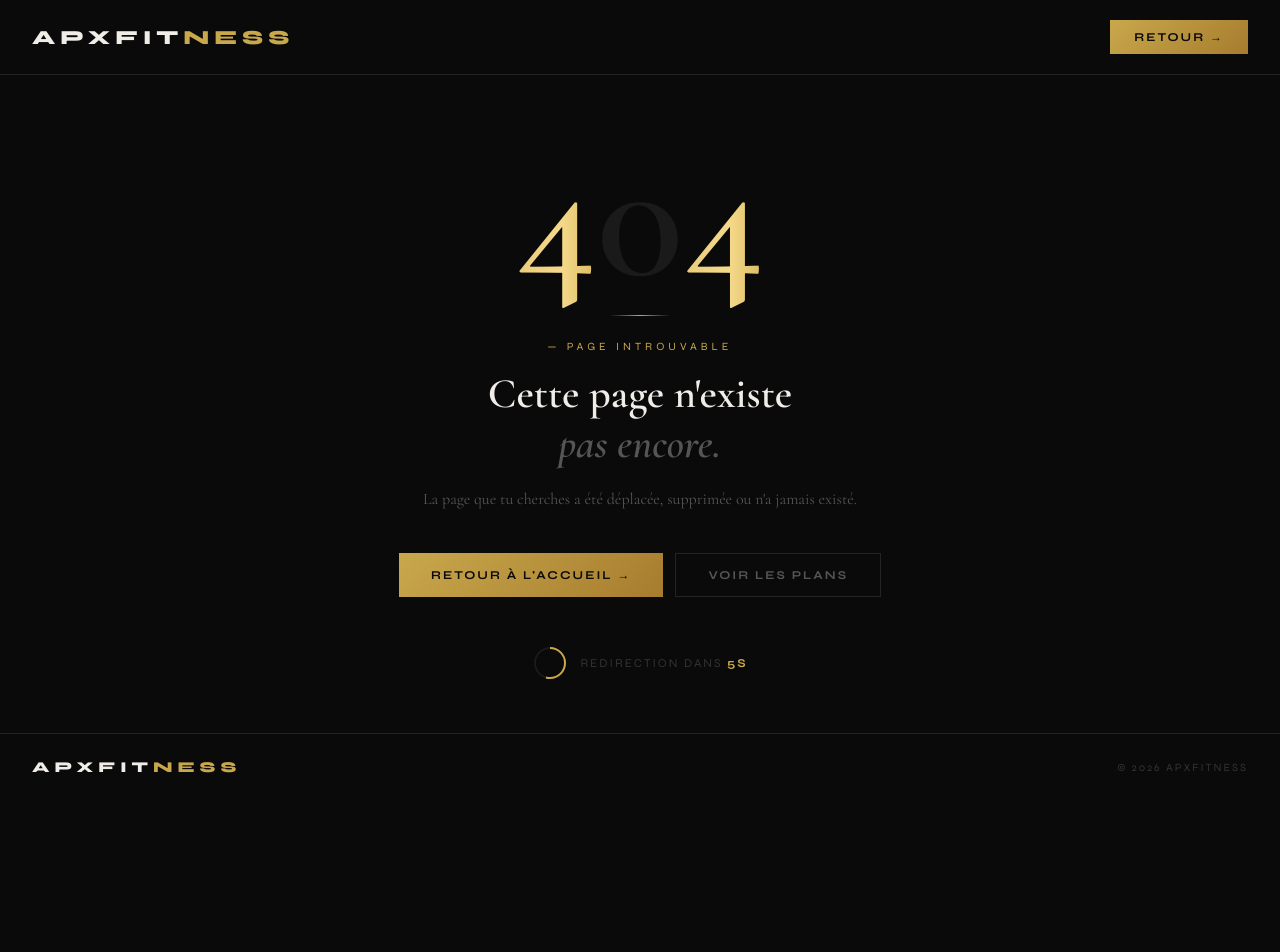
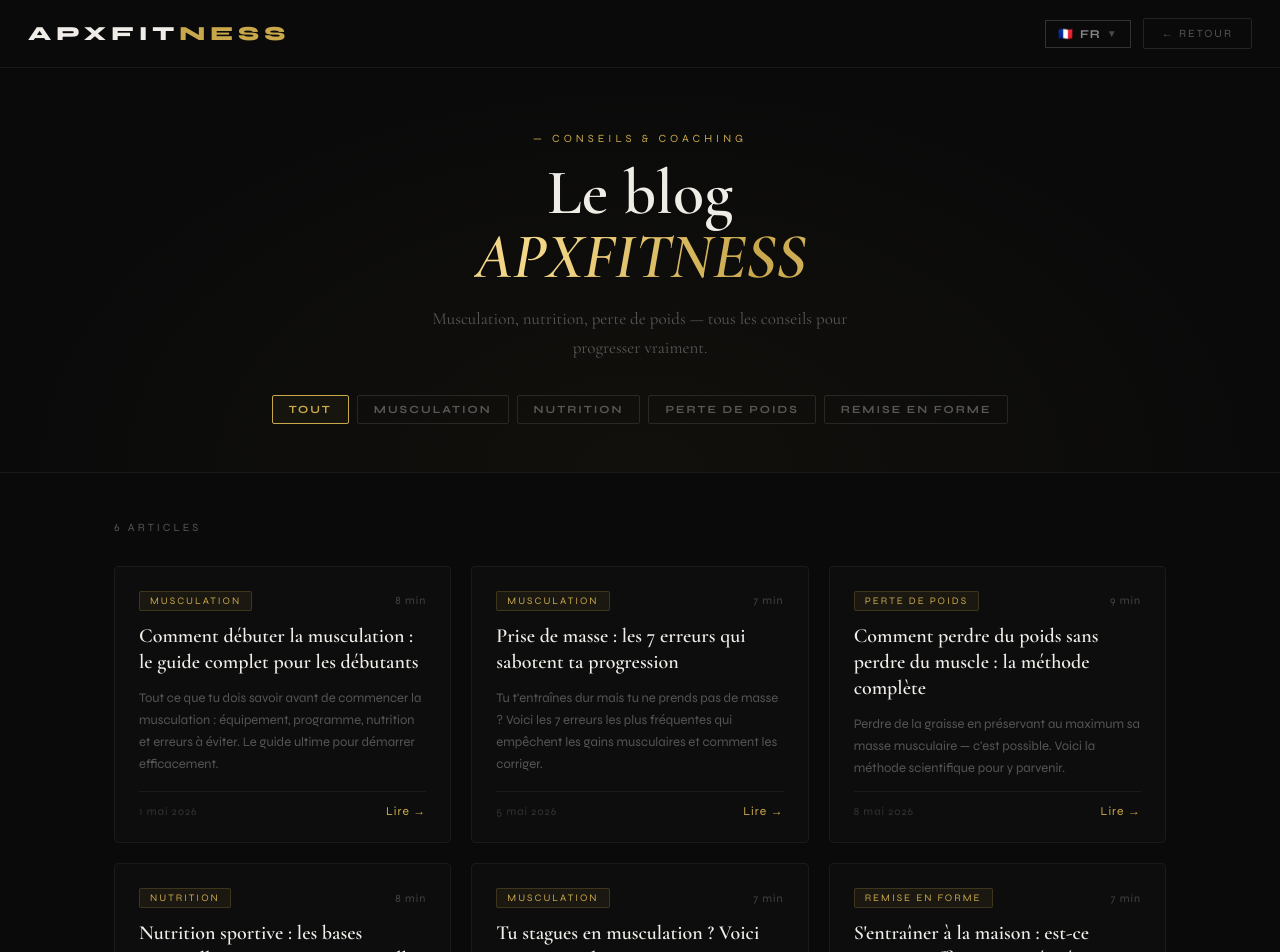
Before and after one commit to levaqueangel/forgefit, a Next.js app in the folder forgefit/: page /blog in a window 1280 px wide. Before the commit this address had no page. Shown: the top 952 px of the page. Before the commit the page ends 800 px from the top, so only its background shows below. Built offline with nearby package versions, Linux system fonts and the light colour scheme.

Commit message:
feat: blog index page with filters

```diff
--- /dev/null
+++ b/forgefit/app/blog/page.js
@@ -0,0 +1,141 @@
+"use client";
+import { useState } from "react";
+import { useRouter } from "next/navigation";
+import { ARTICLES } from "./articles";
+import { useLang } from "../useLang";
+import { LangSelector } from "../LangSelector";
+
+const CATS = ["Tout", "Musculation", "Nutrition", "Perte de poids", "Remise en forme"];
+
+export default function BlogPage() {
+  const router = useRouter();
+  const { lang, setLang, LANGS } = useLang();
+  const [cat, setCat] = useState("Tout");
+
+  const articles = cat === "Tout"
+    ? ARTICLES
+    : ARTICLES.filter(a => a.categorie === cat);
+
+  return (
+    <div style={{ background: "#0A0A0A", color: "#F0EDE8", minHeight: "100vh", fontFamily: "'Syne',sans-serif" }}>
+      <style>{`
+        *{box-sizing:border-box;margin:0;padding:0}
+        @keyframes shimmer{0%{background-position:-200% center}100%{background-position:200% center}}
+        @keyframes fadeUp{from{opacity:0;transform:translateY(16px)}to{opacity:1;transform:translateY(0)}}
+        .gold{background:linear-gradient(90deg,#C9A84C,#E8C87A,#F5D98A,#C9A84C);background-size:200% auto;-webkit-background-clip:text;-webkit-text-fill-color:transparent;background-clip:text;animation:shimmer 2.5s linear infinite}
+        .cat-btn{background:transparent;border:0.5px solid #242424;color:#555;font-family:'Syne',sans-serif;font-size:11px;font-weight:700;letter-spacing:2px;text-transform:uppercase;padding:7px 16px;cursor:pointer;transition:all 0.2s;border-radius:2px}
+        .cat-btn.active,.cat-btn:hover{border-color:#C9A84C;color:#C9A84C;background:rgba(201,168,76,0.05)}
+        .article-card{background:#0D0D0D;border:0.5px solid #1A1A1A;border-radius:4px;padding:24px;cursor:pointer;transition:all 0.25s;display:flex;flex-direction:column;gap:12px}
+        .article-card:hover{border-color:#C9A84C;background:#111;transform:translateY(-2px)}
+        .footer-link{cursor:pointer;transition:color 0.2s}
+        .footer-link:hover{color:#E8C87A !important}
+        @media(max-width:640px){.articles-grid{grid-template-columns:1fr !important}}
+      `}</style>
+
+      {/* Nav */}
+      <nav style={{ display:"flex", alignItems:"center", justifyContent:"space-between", padding:"18px 28px", borderBottom:"0.5px solid #1A1A1A", position:"sticky", top:0, background:"#0A0A0A", zIndex:100 }}>
+        <div style={{ fontSize:20, fontWeight:800, letterSpacing:5, cursor:"pointer" }} onClick={() => router.push("/")}>
+          APXFIT<span style={{ color:"#C9A84C" }}>NESS</span>
+        </div>
+        <div style={{ display:"flex", alignItems:"center", gap:12 }}>
+          <LangSelector lang={lang} setLang={setLang} LANGS={LANGS} />
+          <button onClick={() => router.push("/")} style={{ background:"transparent", border:"0.5px solid #242424", color:"#555", fontFamily:"'Syne',sans-serif", fontSize:11, letterSpacing:"2px", textTransform:"uppercase", padding:"8px 18px", cursor:"pointer", borderRadius:2 }}>
+            ← Retour
+          </button>
+        </div>
+      </nav>
+
+      {/* Hero */}
+      <div style={{ padding:"4rem 2rem 3rem", textAlign:"center", borderBottom:"0.5px solid #1A1A1A", position:"relative", overflow:"hidden" }}>
+        <div style={{ position:"absolute", inset:0, background:"radial-gradient(ellipse at 50% 100%,rgba(201,168,76,0.04),transparent 70%)", pointerEvents:"none" }} />
+        <div style={{ fontSize:11, letterSpacing:"4px", textTransform:"uppercase", color:"#C9A84C", marginBottom:"1rem" }}>— Conseils & Coaching</div>
+        <h1 style={{ fontFamily:"'Cormorant Garamond',serif", fontSize:"clamp(40px,6vw,64px)", fontWeight:600, lineHeight:1, marginBottom:"1rem" }}>
+          Le blog<br /><em className="gold" style={{ fontStyle:"italic" }}>APXFITNESS</em>
+        </h1>
+        <p style={{ fontFamily:"'Cormorant Garamond',serif", fontSize:17, color:"#555", maxWidth:480, margin:"0 auto 2rem", lineHeight:1.7 }}>
+          Musculation, nutrition, perte de poids — tous les conseils pour progresser vraiment.
+        </p>
+        {/* Filtres */}
+        <div style={{ display:"flex", gap:8, justifyContent:"center", flexWrap:"wrap" }}>
+          {CATS.map(c => (
+            <button key={c} className={`cat-btn${cat === c ? " active" : ""}`} onClick={() => setCat(c)}>
+              {c}
+            </button>
+          ))}
+        </div>
+      </div>
+
+      {/* Articles */}
+      <div style={{ maxWidth:1100, margin:"0 auto", padding:"3rem 1.5rem 5rem" }}>
+        <div style={{ fontSize:11, letterSpacing:"3px", textTransform:"uppercase", color:"#555", marginBottom:"2rem" }}>
+          {articles.length} article{articles.length > 1 ? "s" : ""} {cat !== "Tout" ? `— ${cat}` : ""}
+        </div>
+
+        <div className="articles-grid" style={{ display:"grid", gridTemplateColumns:"repeat(3,1fr)", gap:20 }}>
+          {articles.map((article, i) => (
+            <article
+              key={article.slug}
+              className="article-card"
+              onClick={() => router.push(`/blog/${article.slug}`)}
+              style={{ animation:`fadeUp 0.5s ease ${i * 0.08}s both` }}
+            >
+              {/* Catégorie + temps lecture */}
+              <div style={{ display:"flex", justifyContent:"space-between", alignItems:"center" }}>
+                <span style={{ fontSize:10, letterSpacing:"2px", textTransform:"uppercase", color:"#C9A84C", background:"rgba(201,168,76,0.08)", border:"0.5px solid rgba(201,168,76,0.2)", padding:"3px 10px", borderRadius:2 }}>
+                  {article.categorie}
+                </span>
+                <span style={{ fontSize:11, color:"#444", letterSpacing:"1px" }}>
+                  {article.lecture} min
+                </span>
+              </div>
+
+              {/* Titre */}
+              <h2 style={{ fontFamily:"'Cormorant Garamond',serif", fontSize:20, fontWeight:600, lineHeight:1.3, color:"#F0EDE8" }}>
+                {article.titre}
+              </h2>
+
+              {/* Description */}
+              <p style={{ fontSize:13, color:"#555", lineHeight:1.7, flex:1 }}>
+                {article.description}
+              </p>
+
+              {/* Date + CTA */}
+              <div style={{ display:"flex", alignItems:"center", justifyContent:"space-between", paddingTop:12, borderTop:"0.5px solid #1A1A1A" }}>
+                <span style={{ fontSize:11, color:"#333", letterSpacing:"1px" }}>
+                  {new Date(article.date).toLocaleDateString("fr-FR", { day:"numeric", month:"long", year:"numeric" })}
+                </span>
+                <span style={{ fontSize:12, color:"#C9A84C", letterSpacing:"1px" }}>Lire →</span>
+              </div>
+            </article>
+          ))}
+        </div>
+
+        {articles.length === 0 && (
+          <div style={{ textAlign:"center", padding:"4rem", color:"#333", fontFamily:"'Cormorant Garamond',serif", fontSize:18, fontStyle:"italic" }}>
+            Aucun article dans cette catégorie pour l'instant.
+          </div>
+        )}
+      </div>
+
+      {/* CTA bas de page */}
+      <div style={{ borderTop:"0.5px solid #1A1A1A", padding:"3rem 2rem", textAlign:"center", background:"#0D0D0D" }}>
+        <div style={{ fontSize:11, letterSpacing:"4px", textTransform:"uppercase", color:"#C9A84C", marginBottom:"0.75rem" }}>— Prêt à passer à l'action ?</div>
+        <p style={{ fontFamily:"'Cormorant Garamond',serif", fontSize:20, color:"#888", marginBottom:"1.5rem", lineHeight:1.6, maxWidth:500, margin:"0 auto 1.5rem" }}>
+          Un programme personnalisé vaut mieux que tous les articles du monde.
+        </p>
+        <button onClick={() => router.push("/#offres")} style={{ background:"linear-gradient(135deg,#C9A84C,#A67C2E)", border:"none", color:"#0A0A0A", padding:"14px 32px", fontFamily:"'Syne',sans-serif", fontSize:12, fontWeight:700, letterSpacing:"3px", textTransform:"uppercase", cursor:"pointer", borderRadius:2 }}>
+          Obtenir mon programme →
+        </button>
+      </div>
+
+      {/* Footer */}
+      <footer style={{ padding:"1.5rem 2rem", display:"flex", justifyContent:"space-between", alignItems:"center", borderTop:"0.5px solid #1A1A1A", flexWrap:"wrap", gap:12 }}>
+        <div style={{ fontSize:16, fontWeight:800, letterSpacing:5 }}>APXFIT<span style={{ color:"#C9A84C" }}>NESS</span></div>
+        <div style={{ fontSize:11, letterSpacing:"2px", color:"#333", textTransform:"uppercase" }}>© 2026 APXFITNESS</div>
+        <span className="footer-link" style={{ fontSize:11, letterSpacing:"2px", color:"#555", textTransform:"uppercase", textDecoration:"underline" }} onClick={() => router.push("/mentions-legales")}>
+          Mentions légales
+        </span>
+      </footer>
+    </div>
+  );
+}
```
